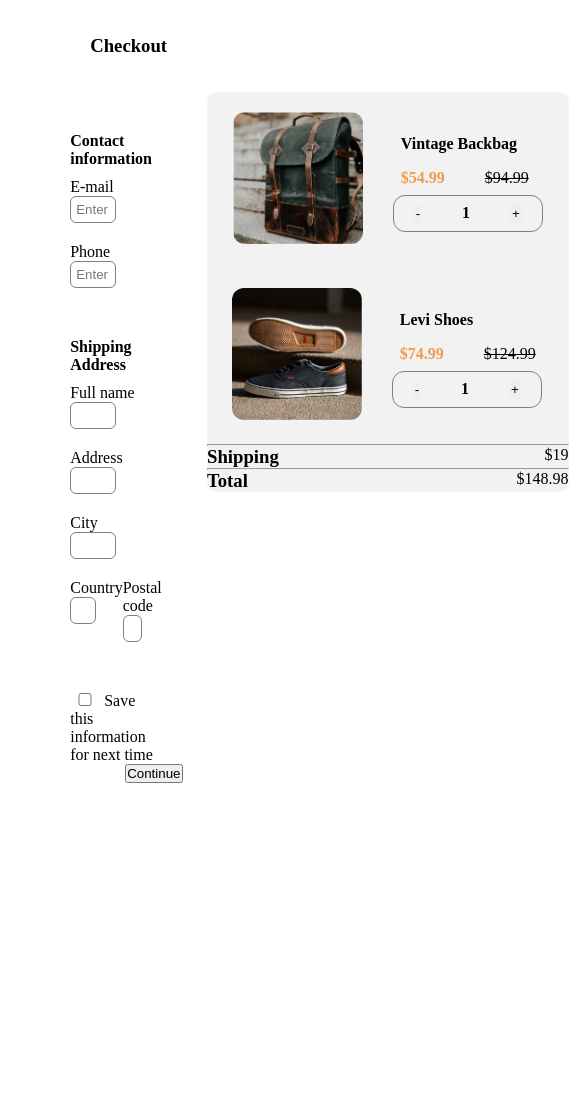
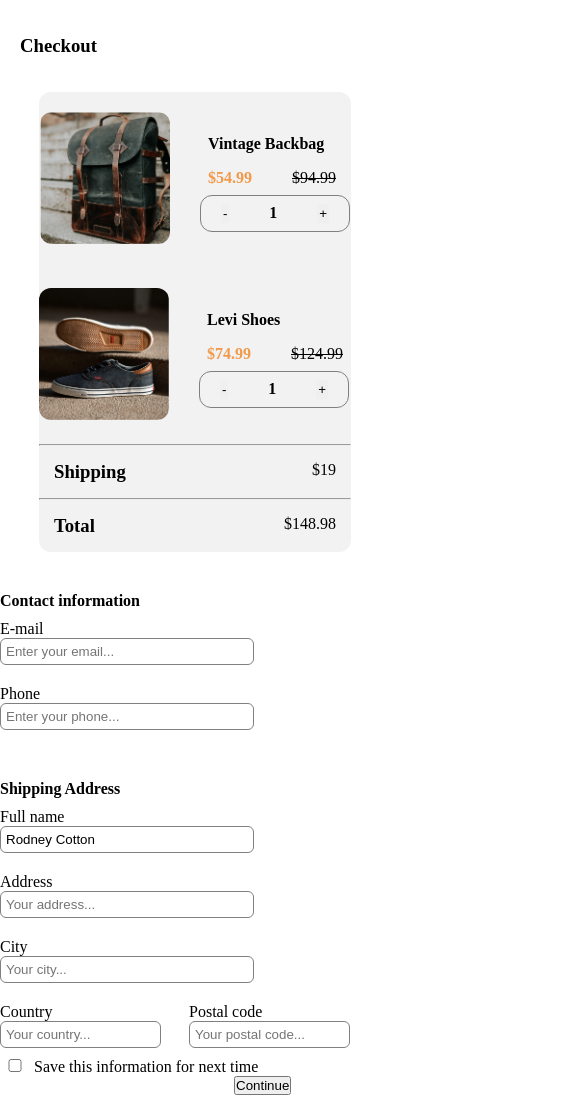
Before and after one commit to venky-cs/checkout-page, a plain HTML site: page index.html in a window 390 px wide. Shown: the top 1098 px of the page, 585 px wide, since content can reach past the window. Before the commit the page ends 844 px from the top, so only its background shows below. Drawn offline with Linux system fonts and the light colour scheme.

Commit message:
'create-responsive'

```diff
--- a/index.html
+++ b/index.html
@@ -42,34 +42,33 @@
 
                 <div class="input">
                     <p>Full name</p>
-                    <input type="text" name="" id="">
+                    <input type="text" name="Rodney Cotton" id="" value="Rodney Cotton">
                 </div>
 
                 <div class="input">
                     <p>Address</p>
-                    <input type="text" name="" id="">
+                    <input type="text" name="" id="" placeholder="Your address...">
                 </div>
 
                 <div class="input">
                     <p>City</p>
-                    <input type="text" name="" id="">
+                    <input type="text" name="" id="" placeholder="Your city...">
                 </div>
 
                 <div class="nest">
                     <div class="input">
                         <p>Country</p>
-                        <input type="text" name="" id="">
+                        <input type="text" name="" id="" placeholder="Your country...">
                     </div>
 
                     <div class="input">
                         <p>Postal code</p>
-                        <input type="text" name="" id="">
+                        <input type="text" name="" id="" placeholder="Your postal code...">
                     </div>
                 </div>
 
-            </div>
 
-               <div class="checkbox">
+                <div class="checkbox">
                 <input type="checkbox" name="" id="">
                 <label>Save this information for next time</label>
                 </div>
@@ -77,6 +76,7 @@
                 <div class="button">
                     <button>Continue</button>
                 </div>
+            </div>
             </main>
 
 
--- a/style.css
+++ b/style.css
@@ -7,7 +7,6 @@
 body{
     width: 80%;
     margin: 0 auto;
-    height: 100vh;
 }
 
 .container{
@@ -76,6 +75,7 @@ p span{
 }
 .inline{
     display: flex;
+    padding: 15px;
 }
 .inline h3{
     width: 400px;
@@ -84,7 +84,7 @@ p span{
     padding: 10px 0;
 }
 input{
-    width:50%;
+    width:65%;
     padding:5px;
     border-radius: 6px;
     border: 1px solid grey;
@@ -104,3 +104,23 @@ input{
 .nest {
     display: flex;
 }
+.nest .input input{
+    width: 85%;
+}
+
+@media (max-width:1024px){
+body,header,.container{
+width: 100%;
+}
+    .container {
+        flex-direction: column;
+    }
+
+    main {
+        order: 2;
+    }
+
+    .section {
+        order: 1;
+    }
+}
```
